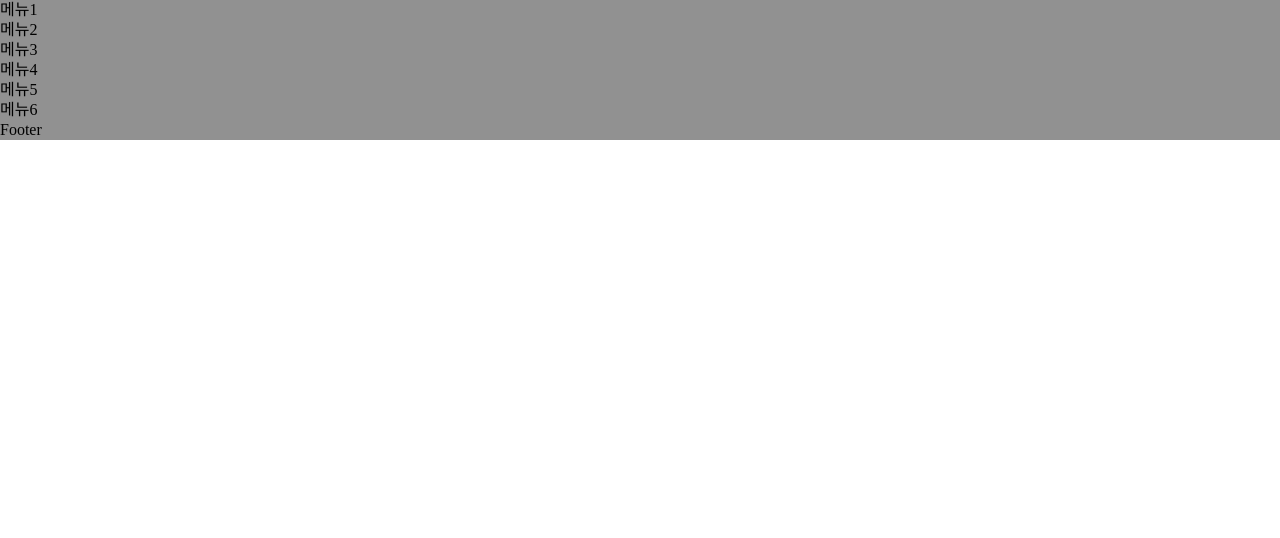
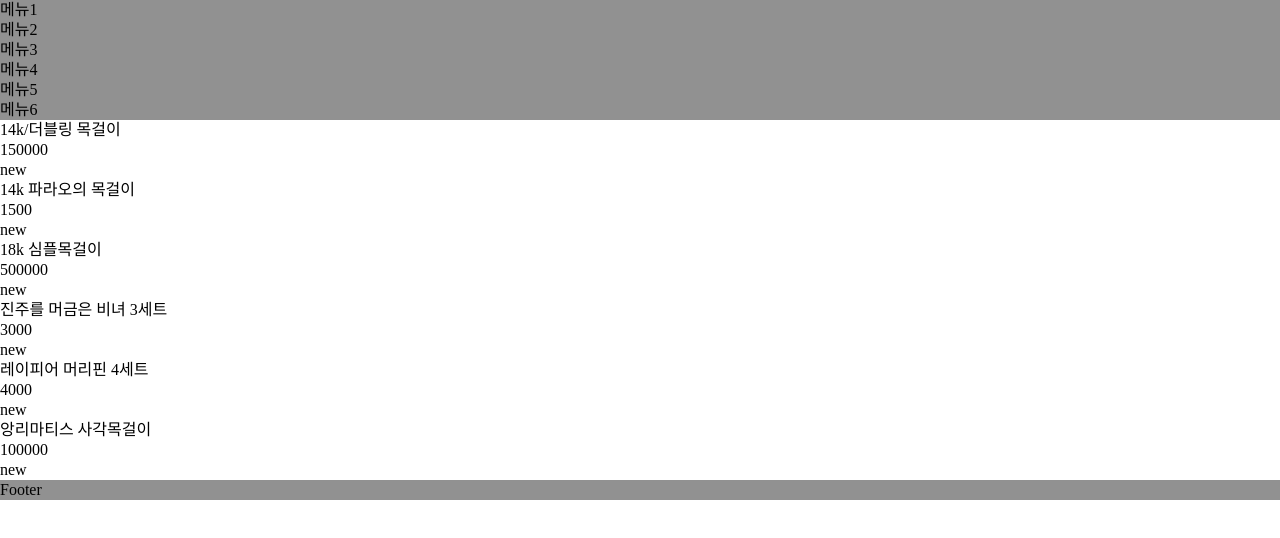
Before and after one commit to jikkk9/router01, a React (Create React App) app in the folder router/: page / in a window 1280 px wide. Shown: the top 538 px of the page. Built offline with nearby package versions, Linux system fonts and the light colour scheme.

Commit message:
add ( 데이터 업로드 완료 )

```diff
--- a/router/src/components/ListCard.js
+++ b/router/src/components/ListCard.js
@@ -1,9 +1,14 @@
 import { Link } from "react-router-dom";
 
 function ListCard({ item }) {
-  <>
-    <div className='imgCon'></div>
-    <p>{item.title}</p>
-  </>
+  return (
+    <>
+      <div className='imgCon'></div>
+      <p>{item.title}</p>
+      <p>{item.price}</p>
+      <p>{item.category}</p>
+    </>
+  )
+
 }
 export default ListCard;
```
